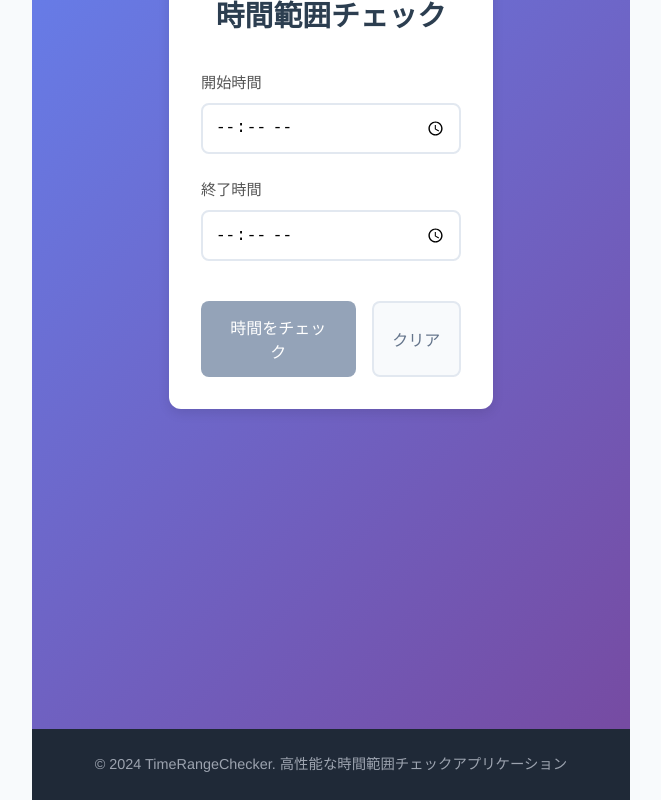
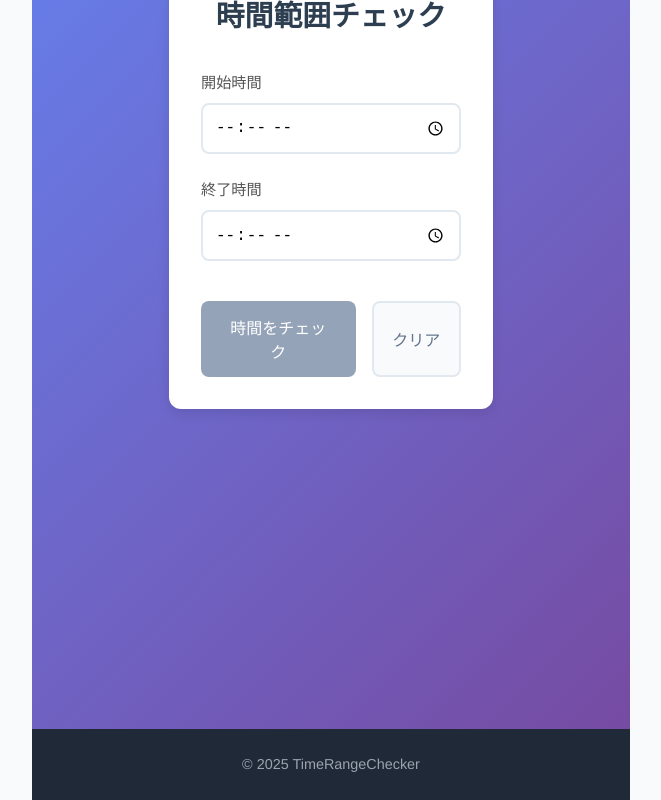
Before and after one commit to junseoplee/TimeRangeChecker, a Vue app in the folder frontend/: page / in a window 1280 px wide. Shown: the part 204-1004 px from the top of the page, without its empty margins (309-970 px from the left). Built offline with nearby package versions, Linux system fonts and the light colour scheme; no server answers; the HTML template or start-up script is replaced by a standard one.

Commit message:
feat: 著作権表示年度をを2025年に修正 (#10)

```diff
--- a/frontend/src/App.vue
+++ b/frontend/src/App.vue
@@ -31,7 +31,7 @@ import { RouterLink, RouterView } from 'vue-router'
 
     <footer class="app-footer">
       <div class="footer-content">
-        <p>&copy; 2024 TimeRangeChecker. 高性能な時間範囲チェックアプリケーション</p>
+        <p>&copy; 2025 TimeRangeChecker</p>
       </div>
     </footer>
   </div>
```
